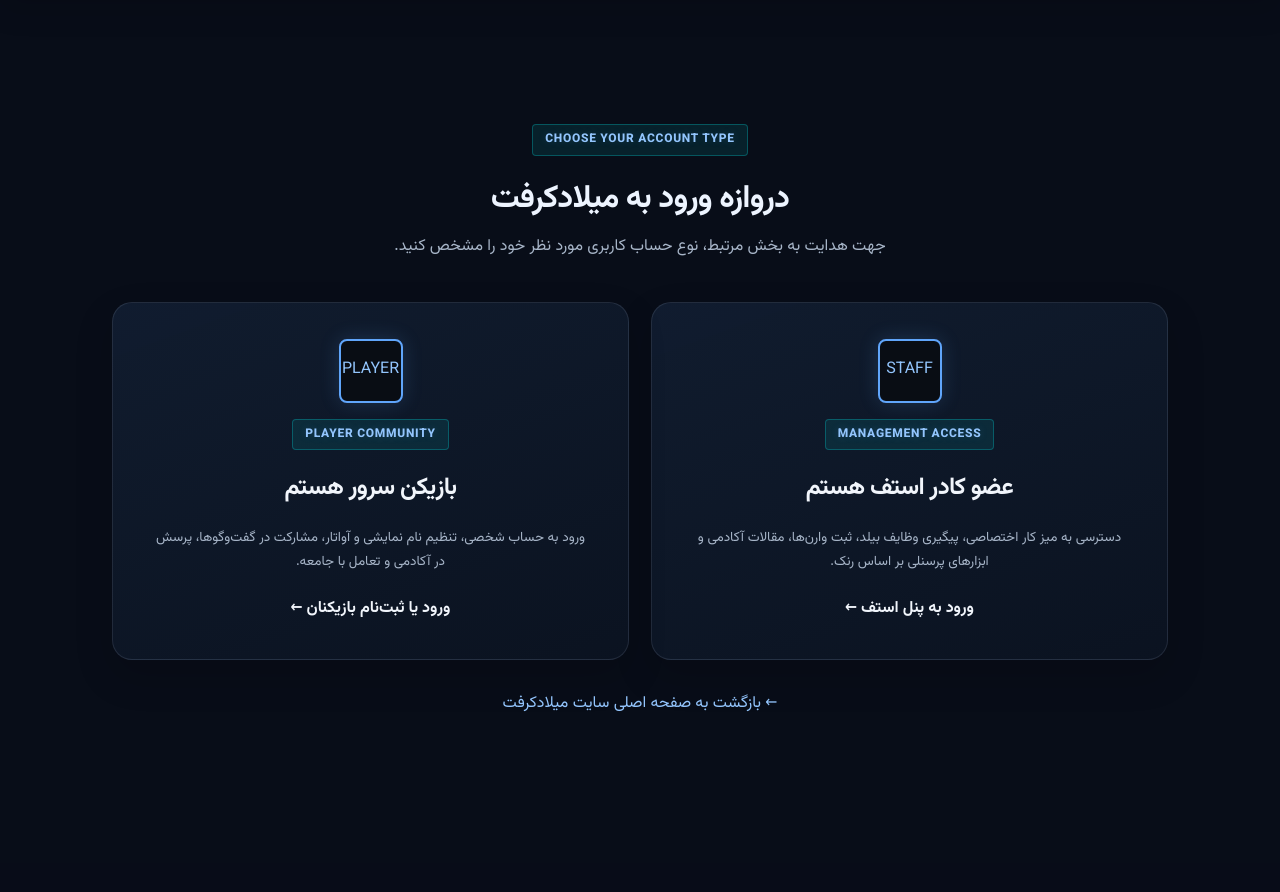
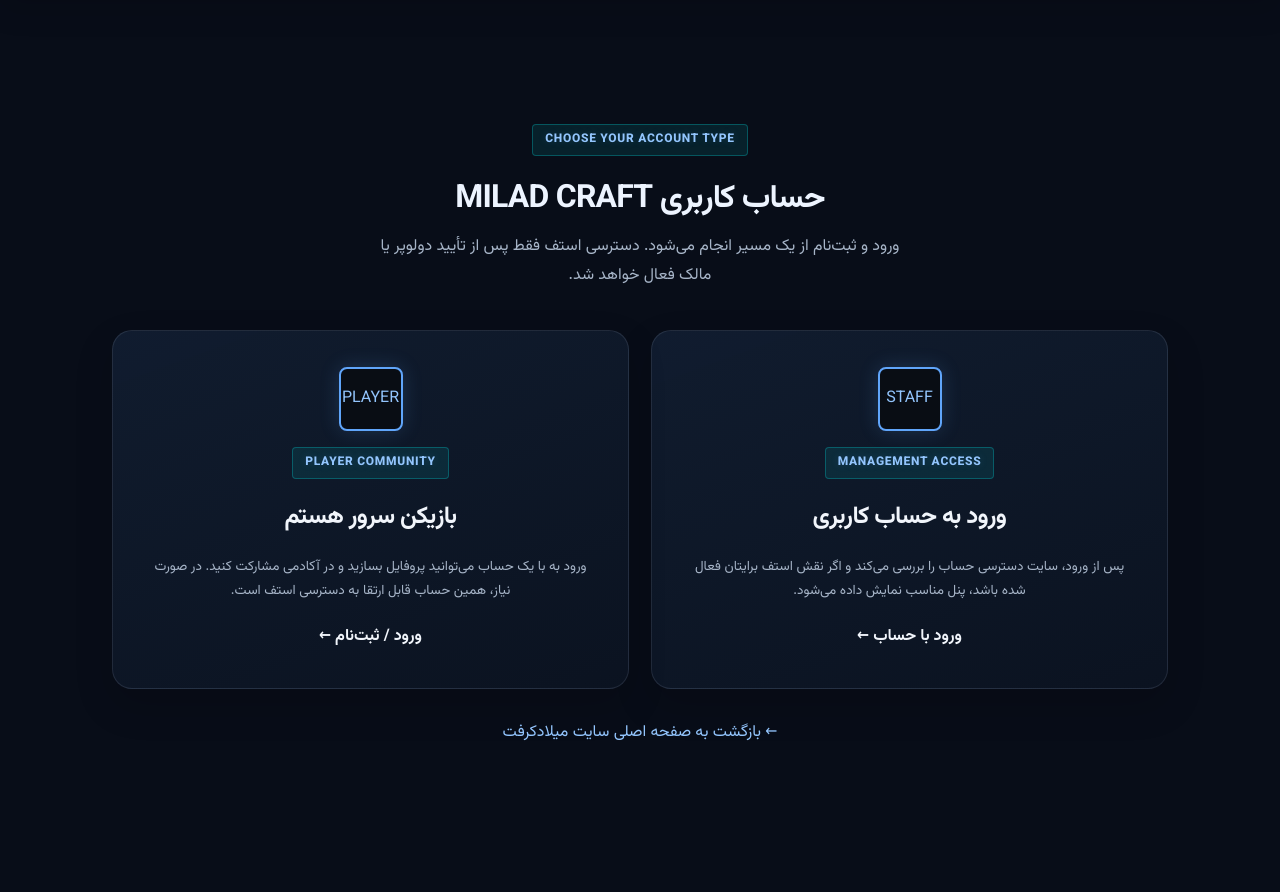
Before and after one commit to Railway206040/Miladcraft-website, a Flask app: page /account in a window 1280 px wide. Shown: the part 76-968 px from the top of the page. Before the commit the page ends 788 px from the top, so only its background shows below. Run offline with Flask 3, Linux system fonts and the light colour scheme; data comes from the database, SQL or seed files in the repository; data that the repository does not hold is empty.

Commit message:
Unify account entry page

```diff
--- a/templates/account_portal.html
+++ b/templates/account_portal.html
@@ -43,18 +43,18 @@
 <main class="portal-shell">
   <div style="text-align:center;margin-bottom:32px;">
     <p class="eyebrow" style="justify-content:center;">CHOOSE YOUR ACCOUNT TYPE</p>
-    <h1 style="font-size:32px;margin:8px 0 12px;">دروازه ورود به میلادکرفت</h1>
-    <p class="muted" style="font-size:16px;max-width:540px;margin:0 auto;">جهت هدایت به بخش مرتبط، نوع حساب کاربری مورد نظر خود را مشخص کنید.</p>
+    <h1 style="font-size:32px;margin:8px 0 12px;">حساب کاربری MILAD CRAFT</h1>
+    <p class="muted" style="font-size:16px;max-width:540px;margin:0 auto;">ورود و ثبت‌نام از یک مسیر انجام می‌شود. دسترسی استف فقط پس از تأیید دولوپر یا مالک فعال خواهد شد.</p>
   </div>
 
   <div class="portal-choice-grid">
     <!-- STAFF OPTION -->
-    <a class="portal-choice staff-choice" href="{{ url_for('login') }}">
+    <a class="portal-choice staff-choice" href="{{ url_for('account_login') }}">
       <span class="portal-choice-icon">STAFF</span>
       <span class="eyebrow">MANAGEMENT ACCESS</span>
-      <h2>عضو کادر استف هستم</h2>
-      <p>دسترسی به میز کار اختصاصی، پیگیری وظایف بیلد، ثبت وارن‌ها، مقالات آکادمی و ابزارهای پرسنلی بر اساس رنک.</p>
-      <strong>ورود به پنل استف <span>&larr;</span></strong>
+      <h2>ورود به حساب کاربری</h2>
+      <p>پس از ورود، سایت دسترسی حساب را بررسی می‌کند و اگر نقش استف برایتان فعال شده باشد، پنل مناسب نمایش داده می‌شود.</p>
+      <strong>ورود با حساب <span>&larr;</span></strong>
     </a>
 
     <!-- PLAYER OPTION -->
@@ -62,8 +62,8 @@
       <span class="portal-choice-icon">PLAYER</span>
       <span class="eyebrow">PLAYER COMMUNITY</span>
       <h2>بازیکن سرور هستم</h2>
-      <p>ورود به حساب شخصی، تنظیم نام نمایشی و آواتار، مشارکت در گفت‌وگوها، پرسش در آکادمی و تعامل با جامعه.</p>
-      <strong>ورود یا ثبت‌نام بازیکنان <span>&larr;</span></strong>
+      <p>ورود به با یک حساب می‌توانید پروفایل بسازید و در آکادمی مشارکت کنید. در صورت نیاز، همین حساب قابل ارتقا به دسترسی استف است.</p>
+      <strong>ورود / ثبت‌نام <span>&larr;</span></strong>
     </a>
   </div>
 
```
